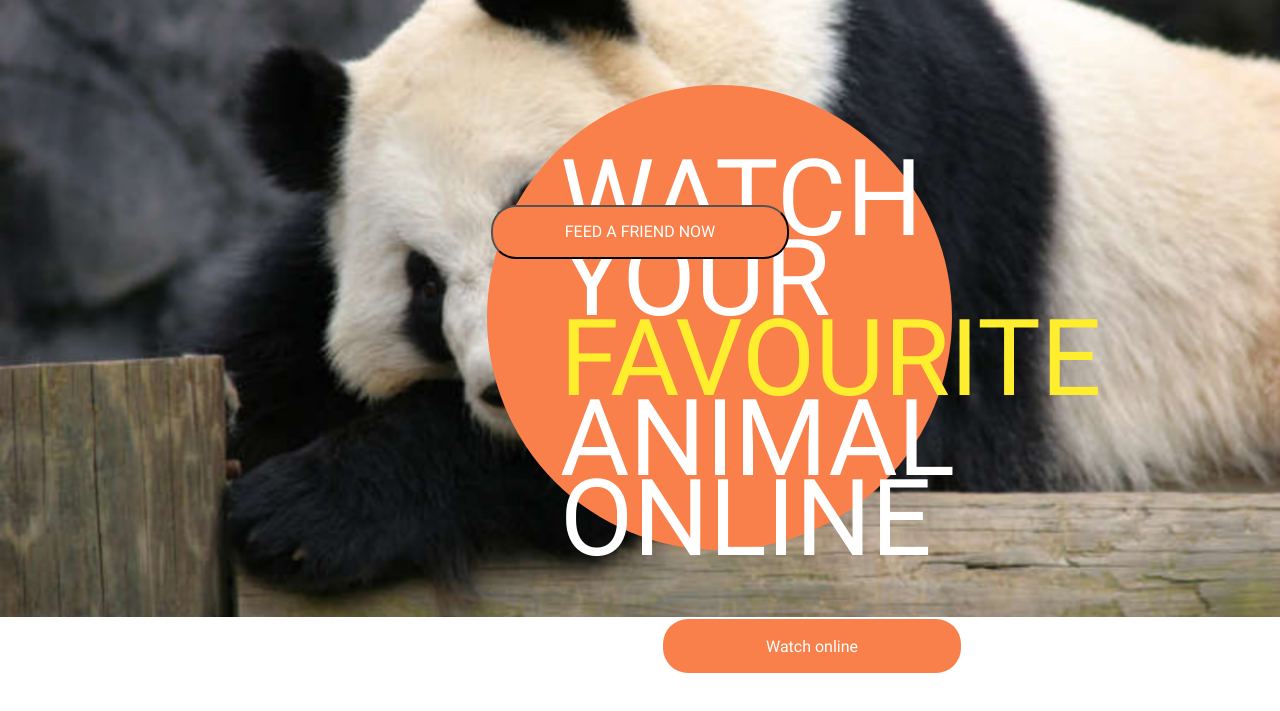
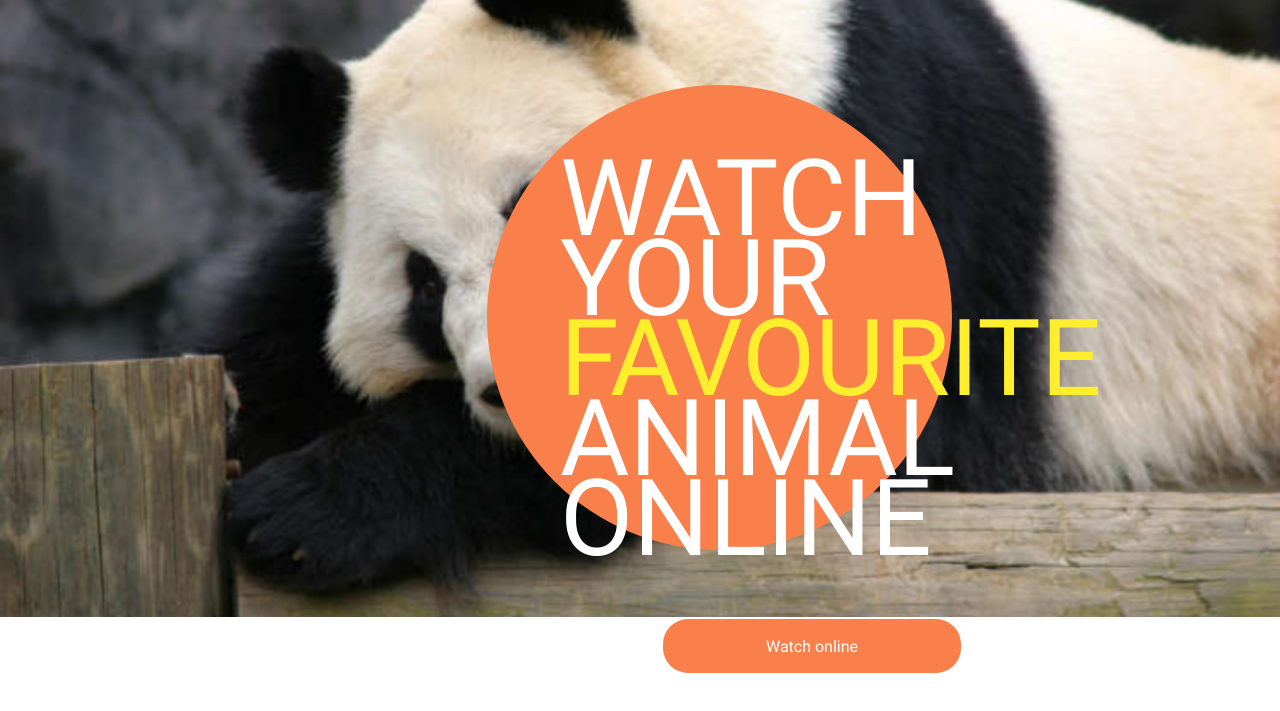
Before and after one commit to Adelya666/Zoopark, a plain HTML site: page index.html in a window 1280 px wide. Shown: the part 89-800 px from the top of the page. Drawn offline with Linux system fonts and the light colour scheme.

Commit message:
Delete button

```diff
--- a/index.html
+++ b/index.html
@@ -192,7 +192,6 @@
                 <div class="payment__image">
                   <img class="money" src="images/icons/Vector (1).png"/></div>
                     <div class="info"> Your favourite animal gets delicious dish
-                     <button class="feed">FEED A FRIEND NOW </button>
                     </div>
 
 
```
